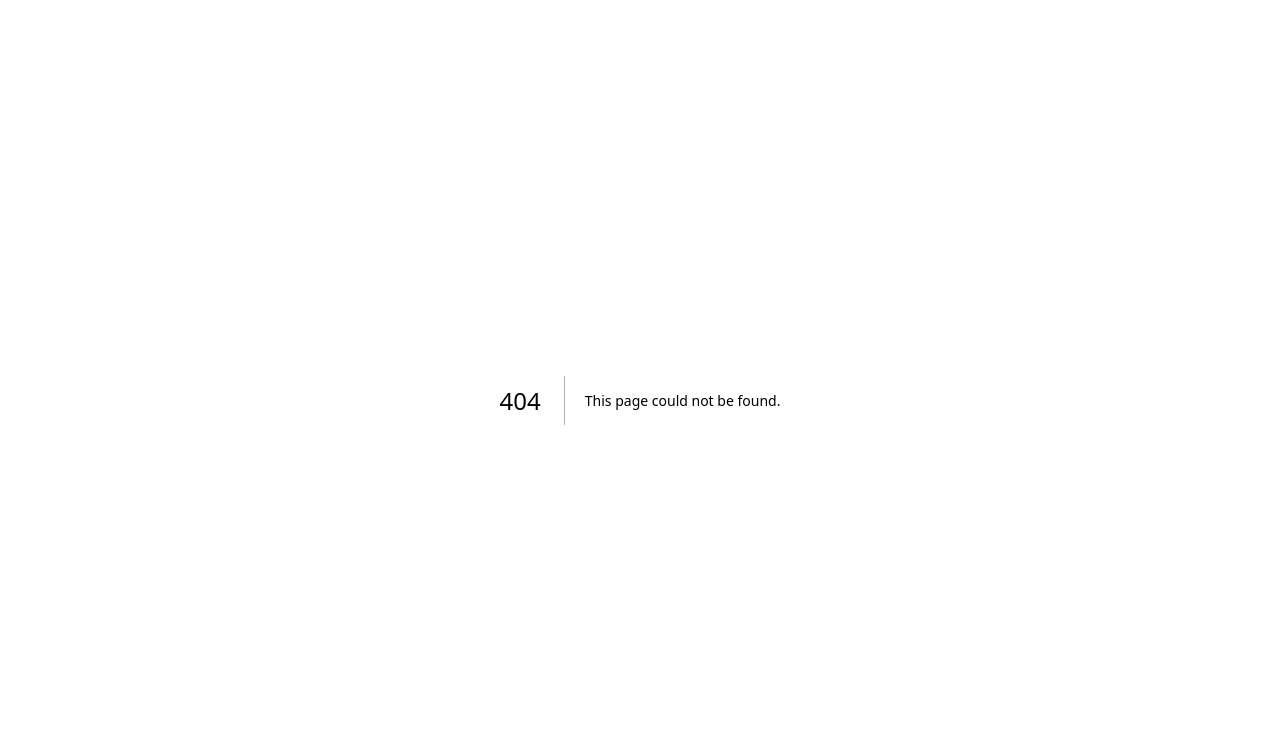
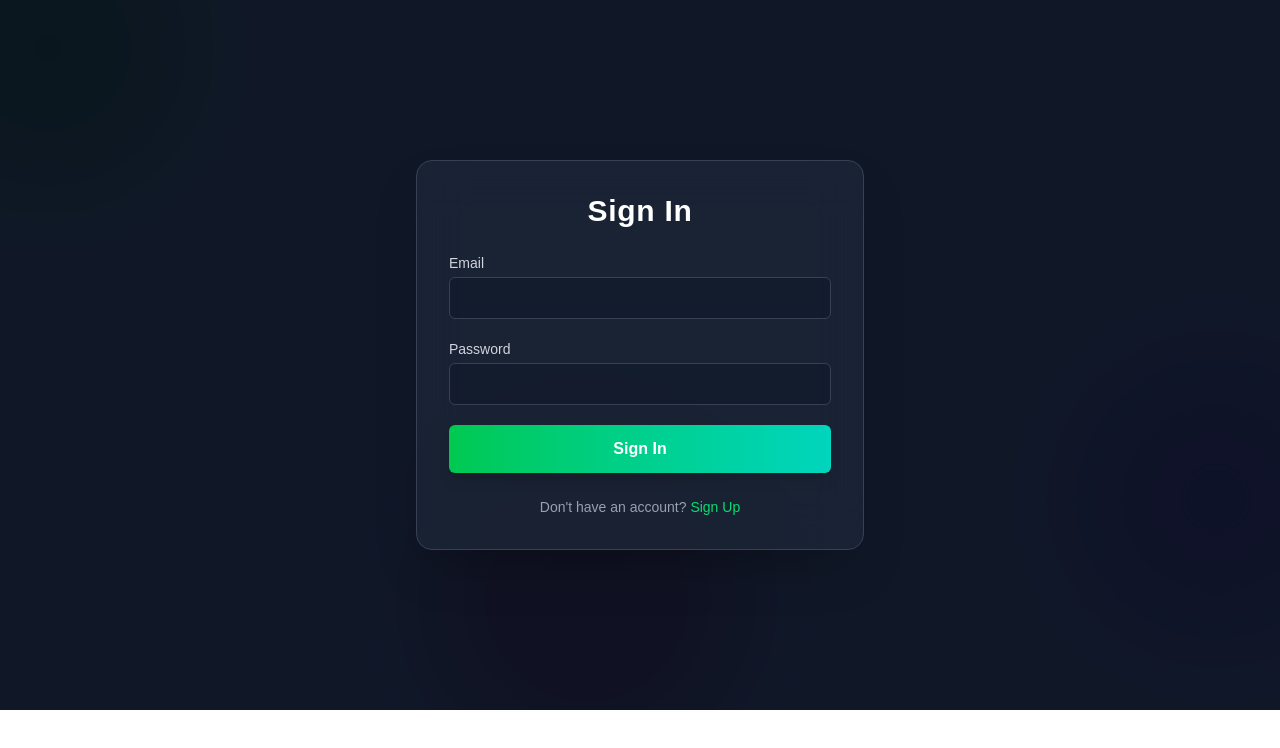
Before and after one commit to CodeJocker/plant-palse-frontend, a Next.js app: page /login in a window 1280 px wide. Before the commit this address had no page. Shown: the top 748 px of the page. Built offline with nearby package versions, Linux system fonts and the light colour scheme.

Commit message:
committed

```diff
--- a/src/app/Home/page.jsx
+++ b/src/app/Home/page.jsx
@@ -1,5 +1,6 @@
 import Image from "next/image";
 import Link from "next/link";
+
 const Home = () => {
   return (
     <div className="relative w-full h-screen flex items-center justify-center">
@@ -14,9 +15,8 @@ const Home = () => {
         />
       </div>
 
-
       <div className="relative z-10 bg-white/10 backdrop-blur-xl rounded-3xl p-12 max-w-6xl w-[90%] flex flex-col md:flex-row items-center justify-between">
-
+        {/* Text Content */}
         <div className="text-white max-w-lg">
           <h1 className="text-4xl md:text-5xl font-bold leading-snug">
             🌿 Worried about your plants' health? <br />
@@ -27,17 +27,13 @@ const Home = () => {
             Explore our tools and protect your plants with confidence!
           </p>
 
-
-<button className="mt-6 px-6 py-3 rounded-full bg-white text-gray-800 font-semibold hover:bg-gray-200 transition">
-  <Link href="/signup">
-    Get Started
-  </Link>
-</button>
-
+          <button className="mt-6 px-6 py-3 rounded-full bg-white text-gray-800 font-semibold hover:bg-gray-200 transition">
+            <Link href="/signup">Get Started</Link>
+          </button>
         </div>
 
-
-        <div className="relative w-90 h-90 mt-12 md:mt-0 md:ml-12">
+        {/* Image - Hidden on small screens */}
+        <div className="relative w-80 h-80 mt-12 md:mt-0 md:ml-12 hidden md:block">
           <Image
             src="/images/download.png"
             alt="Plant Detection"
--- /dev/null
+++ b/src/app/login/page.jsx
@@ -0,0 +1,62 @@
+import React from "react";
+
+const Login = () => {
+  return (
+   <div className="relative bg-gray-900 h-full w-full">
+     <div className="relative bg-gray-900 h-full py-40 flex items-center justify-center overflow-hidden px-4">
+      {/* Blobs */}
+      <div className="absolute -top-24 -left-24 w-72 h-72 bg-green-500 rounded-full mix-blend-multiply filter blur-3xl opacity-30 animate-pulse"></div>
+      <div className="absolute top-1/2 -right-20 w-72 h-72 bg-purple-500 rounded-full mix-blend-multiply filter blur-3xl opacity-30 animate-pulse"></div>
+      <div className="absolute bottom-[-50px] left-1/3 w-80 h-80 bg-pink-500 rounded-full mix-blend-multiply filter blur-3xl opacity-30 animate-pulse"></div>
+
+      {/* Glass card */}
+      <div className="relative z-10 w-full max-w-md bg-gray-800/70 backdrop-blur-xl rounded-2xl shadow-2xl border border-gray-700 p-6 sm:p-8">
+        <h1 className="text-3xl font-bold text-center mb-6 text-white tracking-wide">
+          Sign In
+        </h1>
+
+        <form className="space-y-5">
+          <div>
+            <label htmlFor="email" className="block text-sm text-gray-300 mb-1">
+              Email
+            </label>
+            <input
+              type="email"
+              id="email"
+              required
+              className="bg-gray-900/60 border border-gray-700 w-full px-3 py-2 rounded-md text-white focus:ring-2 focus:ring-green-500 outline-none"
+            />
+          </div>
+          <div>
+            <label htmlFor="password" className="block text-sm text-gray-300 mb-1">
+              Password
+            </label>
+            <input
+              type="password"
+              id="password"
+              required
+              className="bg-gray-900/60 border border-gray-700 w-full px-3 py-2 rounded-md text-white focus:ring-2 focus:ring-green-500 outline-none"
+            />
+          </div>
+
+          <button
+            type="submit"
+            className="w-full bg-gradient-to-r from-green-500 to-teal-400 text-white py-3 rounded-md font-semibold shadow-lg hover:opacity-90 transition"
+          >
+            Sign In
+          </button>
+        </form>
+
+        <p className="text-center text-gray-400 text-sm mt-6">
+          Don&apos;t have an account?{" "}
+          <a href="/signup" className="text-green-400 hover:underline">
+            Sign Up
+          </a>
+        </p>
+      </div>
+    </div>
+   </div>
+  );
+};
+
+export default Login;
--- a/src/app/signup/page.jsx
+++ b/src/app/signup/page.jsx
@@ -1,27 +1,24 @@
 import React from "react";
+import Link from "next/link";
 
 const SignUp = () => {
   return (
-    <div className="relative bg-gray-900 w-full min-h-screen flex items-center justify-center overflow-hidden">
+    <div className="relative bg-gray-900 h-screen w-full flex items-center justify-center overflow-hidden px-4">
       {/* Blobs */}
-      <div className="absolute -top-24 -left-24 w-72 h-72 bg-green-500 rounded-full mix-blend-multiply filter blur-3xl opacity-30 animate-pulse"></div>
-      <div className="absolute top-1/2 -right-20 w-72 h-72 bg-purple-500 rounded-full mix-blend-multiply filter blur-3xl opacity-30 animate-pulse"></div>
-      <div className="absolute bottom-[-100px] left-1/3 w-80 h-80 bg-pink-500 rounded-full mix-blend-multiply filter blur-3xl opacity-30 animate-pulse"></div>
+      <div className="absolute -top-24 -left-24 w-72 h-72 bg-green-500 rounded-full mix-blend-multiply filter blur-3xl opacity-30 animate-pulse pointer-events-none"></div>
+      <div className="absolute top-1/2 -right-20 w-72 h-72 bg-purple-500 rounded-full mix-blend-multiply filter blur-3xl opacity-30 animate-pulse pointer-events-none"></div>
+      <div className="absolute bottom-[-60px] left-1/3 w-80 h-80 bg-pink-500 rounded-full mix-blend-multiply filter blur-3xl opacity-30 animate-pulse pointer-events-none"></div>
 
-
-      <div className="relative z-10 w-full max-w-md p-8 bg-gray-800/70 backdrop-blur-xl rounded-2xl shadow-2xl border border-gray-700">
+      {/* Glass card */}
+      <div className="relative z-10 w-full max-w-md p-6 sm:p-8 bg-gray-800/70 backdrop-blur-xl rounded-2xl shadow-2xl border border-gray-700">
         <h1 className="text-3xl font-bold text-center mb-6 text-white tracking-wide">
           Create Account
         </h1>
 
         <form className="space-y-5">
-
-          <div className="flex gap-4">
-            <div className="w-1/2">
-              <label
-                htmlFor="firstName"
-                className="block text-sm text-gray-300 mb-1"
-              >
+          <div className="flex flex-col sm:flex-row gap-4">
+            <div className="w-full sm:w-1/2">
+              <label htmlFor="firstName" className="block text-sm text-gray-300 mb-1">
                 First Name
               </label>
               <input
@@ -30,11 +27,8 @@ const SignUp = () => {
                 className="bg-gray-900/60 border border-gray-700 w-full px-3 py-2 rounded-md text-white focus:ring-2 focus:ring-green-500 outline-none"
               />
             </div>
-            <div className="w-1/2">
-              <label
-                htmlFor="lastName"
-                className="block text-sm text-gray-300 mb-1"
-              >
+            <div className="w-full sm:w-1/2">
+              <label htmlFor="lastName" className="block text-sm text-gray-300 mb-1">
                 Last Name
               </label>
               <input
@@ -44,11 +38,9 @@ const SignUp = () => {
               />
             </div>
           </div>
+
           <div>
-            <label
-              htmlFor="email"
-              className="block text-sm text-gray-300 mb-1"
-            >
+            <label htmlFor="email" className="block text-sm text-gray-300 mb-1">
               Email
             </label>
             <input
@@ -58,11 +50,9 @@ const SignUp = () => {
               className="bg-gray-900/60 border border-gray-700 w-full px-3 py-2 rounded-md text-white focus:ring-2 focus:ring-green-500 outline-none"
             />
           </div>
+
           <div>
-            <label
-              htmlFor="password"
-              className="block text-sm text-gray-300 mb-1"
-            >
+            <label htmlFor="password" className="block text-sm text-gray-300 mb-1">
               Password
             </label>
             <input
@@ -80,11 +70,12 @@ const SignUp = () => {
             Sign Up
           </button>
         </form>
+
         <p className="text-center text-gray-400 text-sm mt-6">
           Already have an account?{" "}
-          <span className="text-green-400 hover:underline cursor-pointer">
+          <Link href="/login" className="text-green-400 hover:underline font-medium">
             Login
-          </span>
+          </Link>
         </p>
       </div>
     </div>
```
